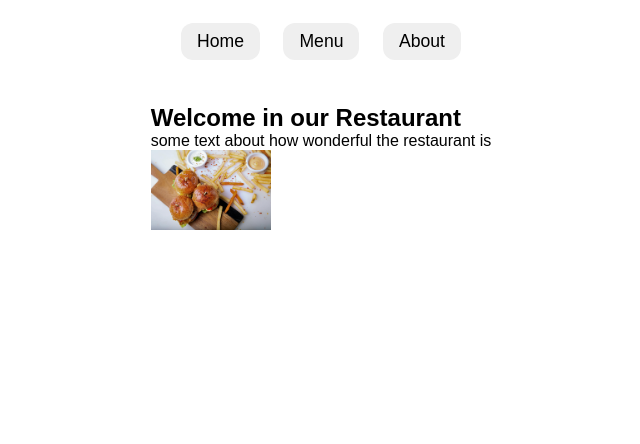
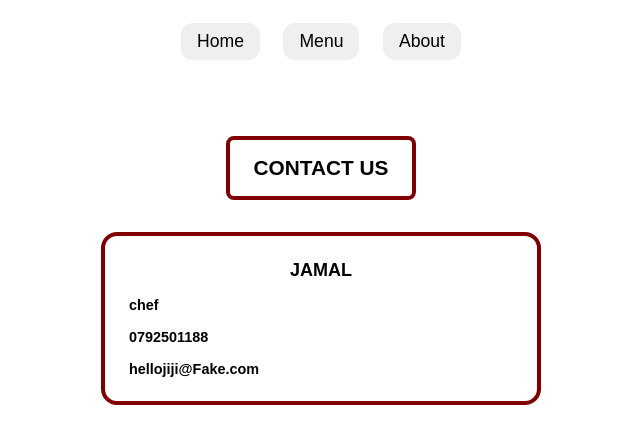
Before and after one commit to TahraouiMustapha/Restaurant-Page, a website built with webpack: page src/index.html in a window 1280 px wide. Both pictures are taken after a click on the button "About". Shown: the whole page, without its empty margins (319-959 px from the left). Built offline with nearby package versions, Linux system fonts and the light colour scheme.

Commit message:
complete the module that create a function for load the contact page

```diff
--- a/src/contact-loader.js
+++ b/src/contact-loader.js
@@ -0,0 +1,38 @@
+export function contactLoader () {
+    const myDiv = document.createElement('div');
+    myDiv.classList.add('contactDiv');
+
+    const title = document.createElement('div');
+    title.classList.add('title');
+    title.textContent = 'Contact Us';
+    myDiv.appendChild(title);
+
+    const person = document.createElement('div');
+    person.classList.add('person');
+
+    const name = document.createElement('h2');
+    name.textContent = 'jamal';
+    name.classList.add('name');
+    person.appendChild(name);
+
+    const job = document.createElement('p');
+    job.textContent = 'chef';
+    job.classList.add('job');
+    person.appendChild(job);
+
+    const phone = document.createElement('p');
+    phone.textContent = '0792501188';
+    phone.classList.add('phone');
+    person.appendChild(phone);
+
+    const email = document.createElement('p');
+    email.textContent = 'hellojiji@Fake.com';
+    email.classList.add('phone');
+    person.appendChild(email);
+
+
+    myDiv.appendChild(person);
+
+    const content = document.querySelector('#content');
+    content.appendChild(myDiv);
+}
--- a/src/index.js
+++ b/src/index.js
@@ -2,12 +2,27 @@ import image from './image.jpg';
 import './style.css';
 import { pageLoader } from './page-load.js';
 import { menuLoader } from './menu-loader.js';
+import { contactLoader } from './contact-loader.js';
 
 pageLoader(image);
 
+const homeBtn = document.querySelector('#homeBtn');
 const menuBtn = document.querySelector('#menuBtn');
+const aboutBtn = document.querySelector('#aboutBtn');
+homeBtn.onclick = () => {
+    const content = document.querySelector('#content');
+    content.innerHTML = '';
+    pageLoader(image);
+};
+
 menuBtn.onclick = () => {
     const content = document.querySelector('#content');
     content.innerHTML = '';
     menuLoader();
 };
+
+aboutBtn.onclick = () => {
+    const content = document.querySelector('#content');
+    content.innerHTML = '';
+    contactLoader();
+};
--- a/src/style.css
+++ b/src/style.css
@@ -62,7 +62,7 @@ button {
     font-size: 1.3em;
 }
 
-.plate {
+.plate, .person {
     display: flex;
     flex-direction: column;
     align-items: center;
@@ -73,7 +73,7 @@ button {
     border: 4px solid maroon;
 }
 
-.plate h2 {
+.plate h2 , .person h2{
     text-transform: uppercase;
     font-size: 18px;
     font-weight: 600;
@@ -82,3 +82,11 @@ button {
 .plate div {
     font-weight: 600;
 }
+
+.email,
+.job,
+.phone {
+    align-self: flex-start;
+    font-size: 0.9em;
+    font-weight: 600;
+}
```
